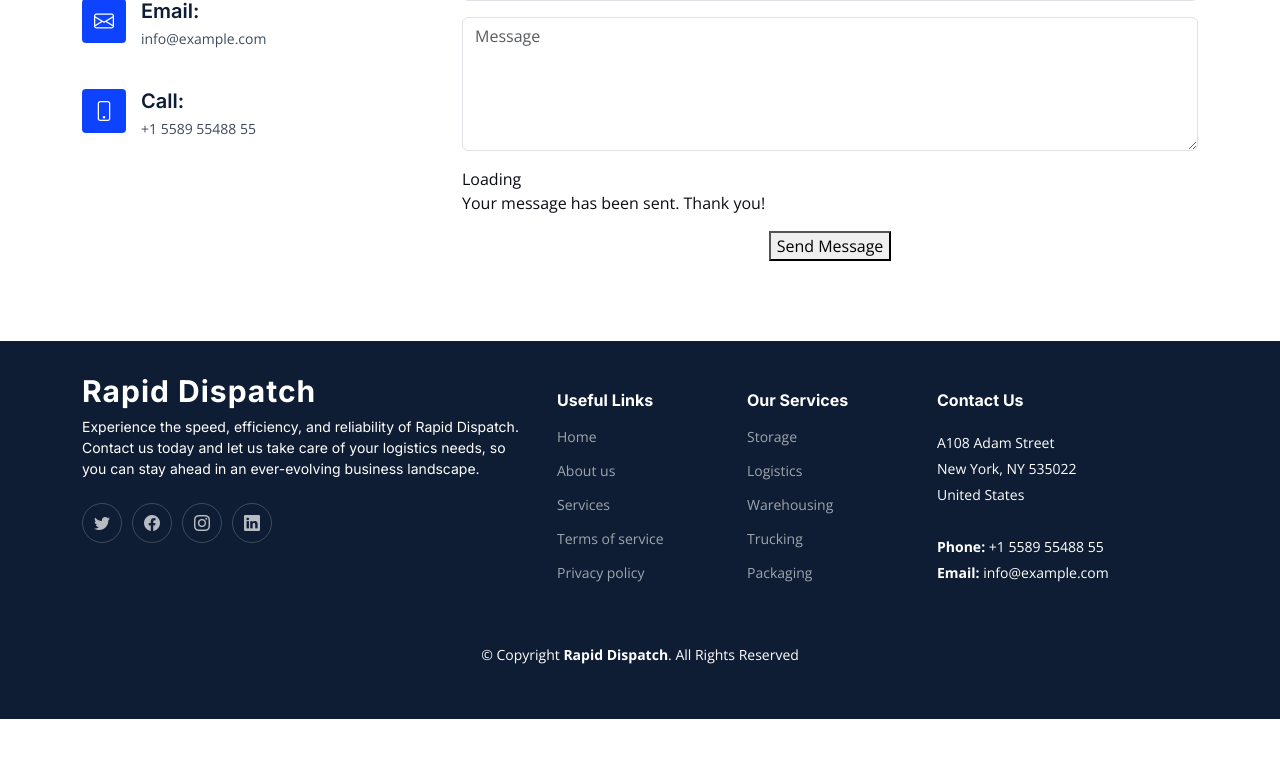
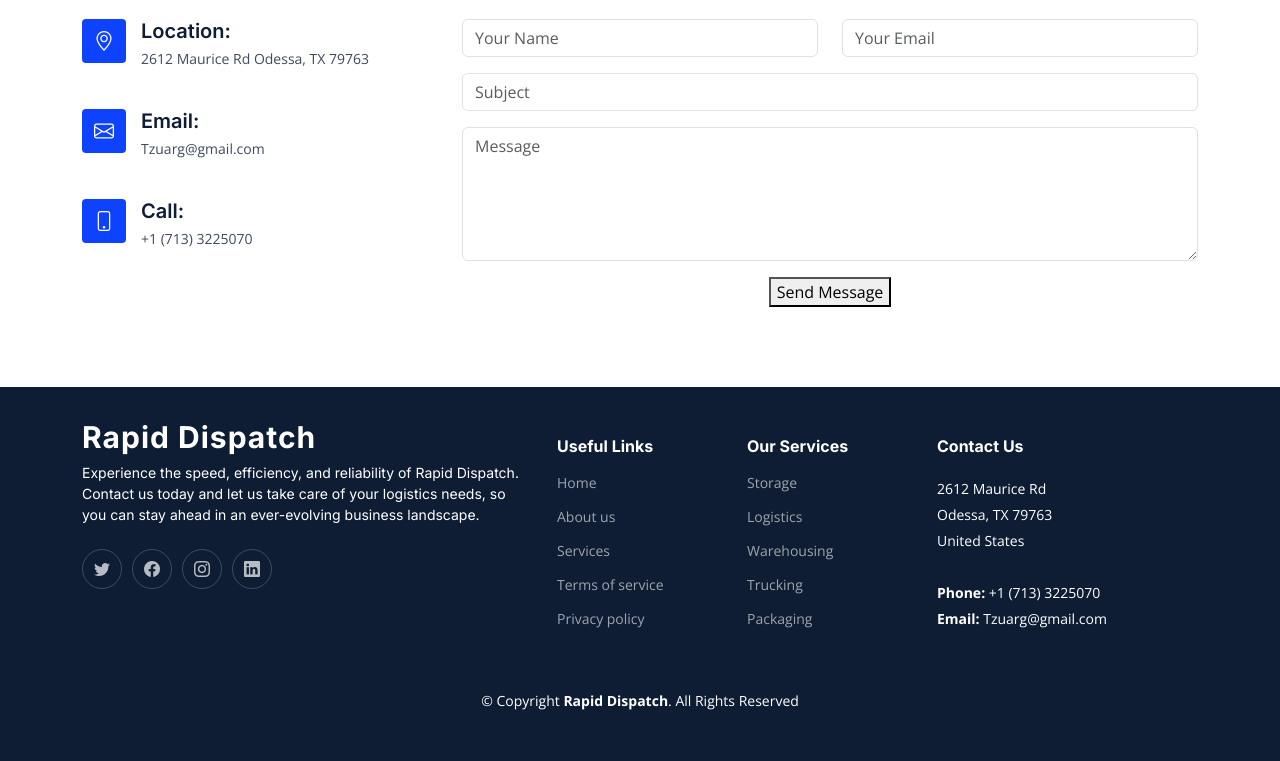
Before and after one commit to dreazyhub/turbo, a Django app: page /contact/ in a window 1280 px wide. Shown: the part 1036-1797 px from the top of the page. Before the commit the page ends 1755 px from the top, so only its background shows below. Run offline with Django 4.2, Linux system fonts and the light colour scheme; some libraries are stand-ins or nearby versions.

Commit message:
preparing to push

```diff
--- a/dispatch/clientside/templates/contact.html
+++ b/dispatch/clientside/templates/contact.html
@@ -29,7 +29,7 @@
     <div class="container" data-aos="fade-up">
 
       <div>
-        <iframe style="border:0; width: 100%; height: 340px;" src="https://www.google.com/maps/embed?pb=!1m14!1m8!1m3!1d12097.433213460943!2d-74.0062269!3d40.7101282!3m2!1i1024!2i768!4f13.1!3m3!1m2!1s0x0%3A0xb89d1fe6bc499443!2sDowntown+Conference+Center!5e0!3m2!1smk!2sbg!4v1539943755621" frameborder="0" allowfullscreen></iframe>
+       <iframe src="https://www.google.com/maps/embed?pb=!1m18!1m12!1m3!1d3390.1085984584006!2d-102.3983782243763!3d31.82203547407729!2m3!1f0!2f0!3f0!3m2!1i1024!2i768!4f13.1!3m3!1m2!1s0x86fbca330bc4e5b7%3A0xc272881b6abd499e!2s2612%20Maurice%20Rd%2C%20Odessa%2C%20TX%2079763%2C%20USA!5e0!3m2!1sen!2scm!4v1708295948350!5m2!1sen!2scm" width="600" height="450" style="border:0;" allowfullscreen="" loading="lazy" referrerpolicy="no-referrer-when-downgrade"></iframe>
       </div><!-- End Google Maps -->
 
       <div class="row gy-4 mt-4">
@@ -40,7 +40,8 @@
             <i class="bi bi-geo-alt flex-shrink-0"></i>
             <div>
               <h4>Location:</h4>
-              <p>A108 Adam Street, New York, NY 535022</p>
+              <p>2612 Maurice Rd
+                Odessa, TX 79763</p>
             </div>
           </div><!-- End Info Item -->
 
@@ -48,7 +49,7 @@
             <i class="bi bi-envelope flex-shrink-0"></i>
             <div>
               <h4>Email:</h4>
-              <p>info@example.com</p>
+              <p>Tzuarg@gmail.com</p>
             </div>
           </div><!-- End Info Item -->
 
@@ -56,7 +57,7 @@
             <i class="bi bi-phone flex-shrink-0"></i>
             <div>
               <h4>Call:</h4>
-              <p>+1 5589 55488 55</p>
+              <p> +1 (713) 3225070</p>
             </div>
           </div><!-- End Info Item -->
 
@@ -80,9 +81,9 @@
               <textarea class="form-control" name="message" rows="5" placeholder="Message" required></textarea>
             </div>
             <div class="my-3">
-              <div class="loading">Loading</div>
+              <!-- <div class="loading">Loading</div>
               <div class="error-message"></div>
-              <div class="sent-message">Your message has been sent. Thank you!</div>
+              <div class="sent-message">Your message has been sent. Thank you!</div> -->
             </div>
             <div class="text-center success"><button type="submit">Send Message</button></div>
           </form>
--- a/dispatch/clientside/templates/index1.html
+++ b/dispatch/clientside/templates/index1.html
@@ -64,7 +64,7 @@
           <li><a href="{% url 'ClientSide:services' %}">Services</a></li>
           <li><a href="{% url 'ClientSide:track' %}">Track</a></li>
           <li><a href="{% url 'ClientSide:contact' %}">Contact</a></li>
-          <li><a class="get-a-quote" href="{% url 'ClientSide:get-a-quote' %}">Get a Quote</a></li>
+          <!-- <li><a class="get-a-quote" href="{% url 'ClientSide:get-a-quote' %}">Get a Quote</a></li> -->
         </ul>
       </nav><!-- .navbar -->
 
@@ -85,7 +85,7 @@
     <div class="container">
       <div class="row gy-4">
         <div class="col-lg-5 col-md-12 footer-info">
-          <a href="index.html" class="logo d-flex align-items-center">
+          <a href="" class="logo d-flex align-items-center">
             <span>Rapid Dispatch</span>
           </a>
           <p>Experience the speed, efficiency, and reliability of Rapid Dispatch. Contact us today and let us take care of your logistics needs, so you can stay ahead in an ever-evolving business landscape.</p>
@@ -100,9 +100,9 @@
         <div class="col-lg-2 col-6 footer-links">
           <h4>Useful Links</h4>
           <ul>
-            <li><a href="#">Home</a></li>
-            <li><a href="#">About us</a></li>
-            <li><a href="#">Services</a></li>
+            <li><a href="{% url 'clientside:homepage' %}">Home</a></li>
+            <li><a href="{% url 'clientside:about' %}">About us</a></li>
+            <li><a href="{% url 'clientside:services' %}">Services</a></li>
             <li><a href="#">Terms of service</a></li>
             <li><a href="#">Privacy policy</a></li>
           </ul>
@@ -122,11 +122,11 @@
         <div class="col-lg-3 col-md-12 footer-contact text-center text-md-start">
           <h4>Contact Us</h4>
           <p>
-            A108 Adam Street <br>
-            New York, NY 535022<br>
+            2612 Maurice Rd <br>
+            Odessa, TX 79763<br>
             United States <br><br>
-            <strong>Phone:</strong> +1 5589 55488 55<br>
-            <strong>Email:</strong> info@example.com<br>
+            <strong>Phone:</strong> +1 (713) 3225070<br>
+            <strong>Email:</strong> Tzuarg@gmail.com<br>
           </p>
 
         </div>
@@ -137,13 +137,6 @@
     <div class="container mt-4">
       <div class="copyright">
         &copy; Copyright <strong><span>Rapid Dispatch</span></strong>. All Rights Reserved
-      </div>
-      <div class="credits">
-        <!-- All the links in the footer should remain intact. -->
-        <!-- You can delete the links only if you purchased the pro version. -->
-        <!-- Licensing information: https://bootstrapmade.com/license/ -->
-        <!-- Purchase the pro version with working PHP/AJAX contact form: https://bootstrapmade.com/logis-bootstrap-logistics-website-template/ -->
-
       </div>
     </div>
 
--- a/dispatch/dispatch/settings.py
+++ b/dispatch/dispatch/settings.py
@@ -9,8 +9,9 @@
 For the full list of settings and their values, see
 https://docs.djangoproject.com/en/4.2/ref/settings/
 """
+import dj_database_url
+from pathlib import Path
 
-from pathlib import Path
 
 # Build paths inside the project like this: BASE_DIR / 'subdir'.
 BASE_DIR = Path(__file__).resolve().parent.parent
@@ -82,6 +83,7 @@
     }
 }
 
+DATABASES['default'] = dj_database_url.parse("postgres://rapid_dispatch_user:MecaHz7N818QHtSbPMSzUSznvWH5nGH8@dpg-cn9b8qq1hbls73df8on0-a.oregon-postgres.render.com/rapid_dispatch")
 
 # Password validation
 # https://docs.djangoproject.com/en/4.2/ref/settings/#auth-password-validators
```
Also changed, not shown: dispatch/clientside/templates/home.html (+0 -65 lines), dispatch/adminside/migrations/0006_alter_order_tracking_number.py (added), dispatch/adminside/migrations/0007_alter_order_tracking_number.py (added).
